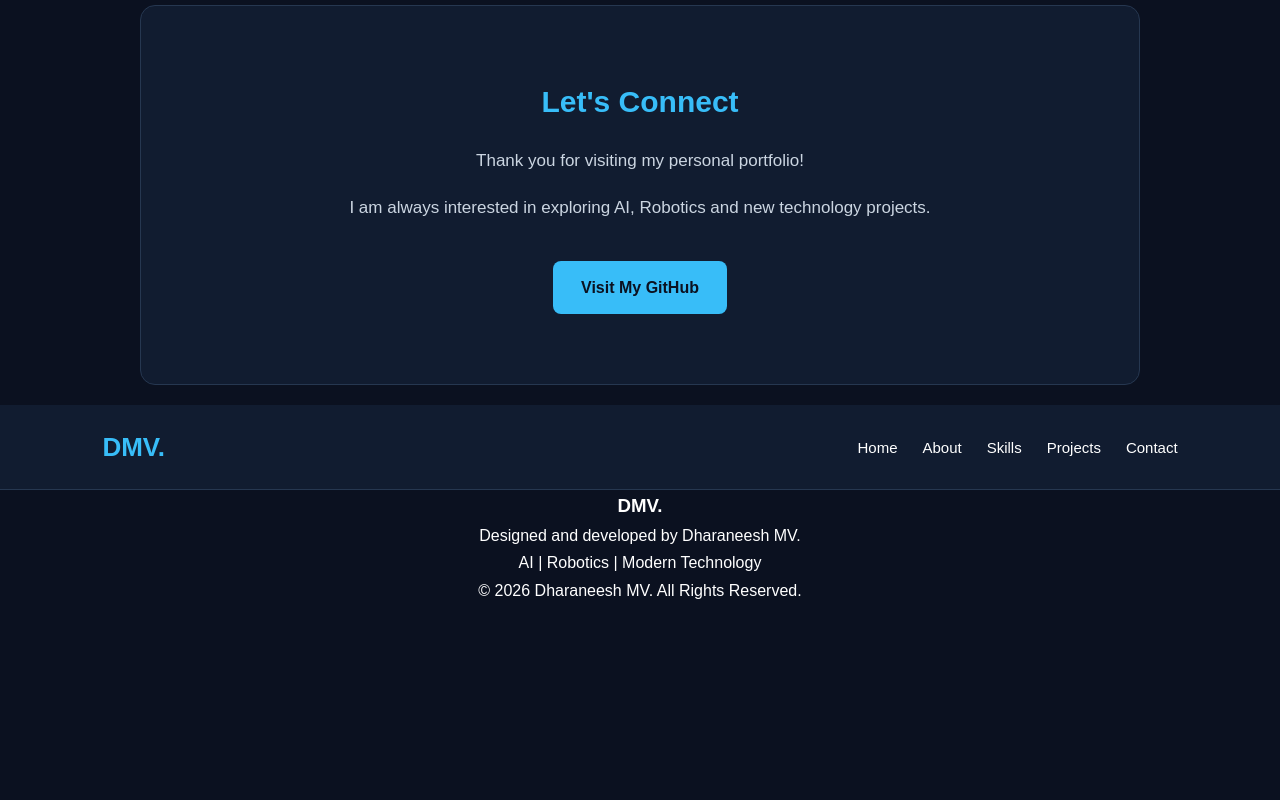
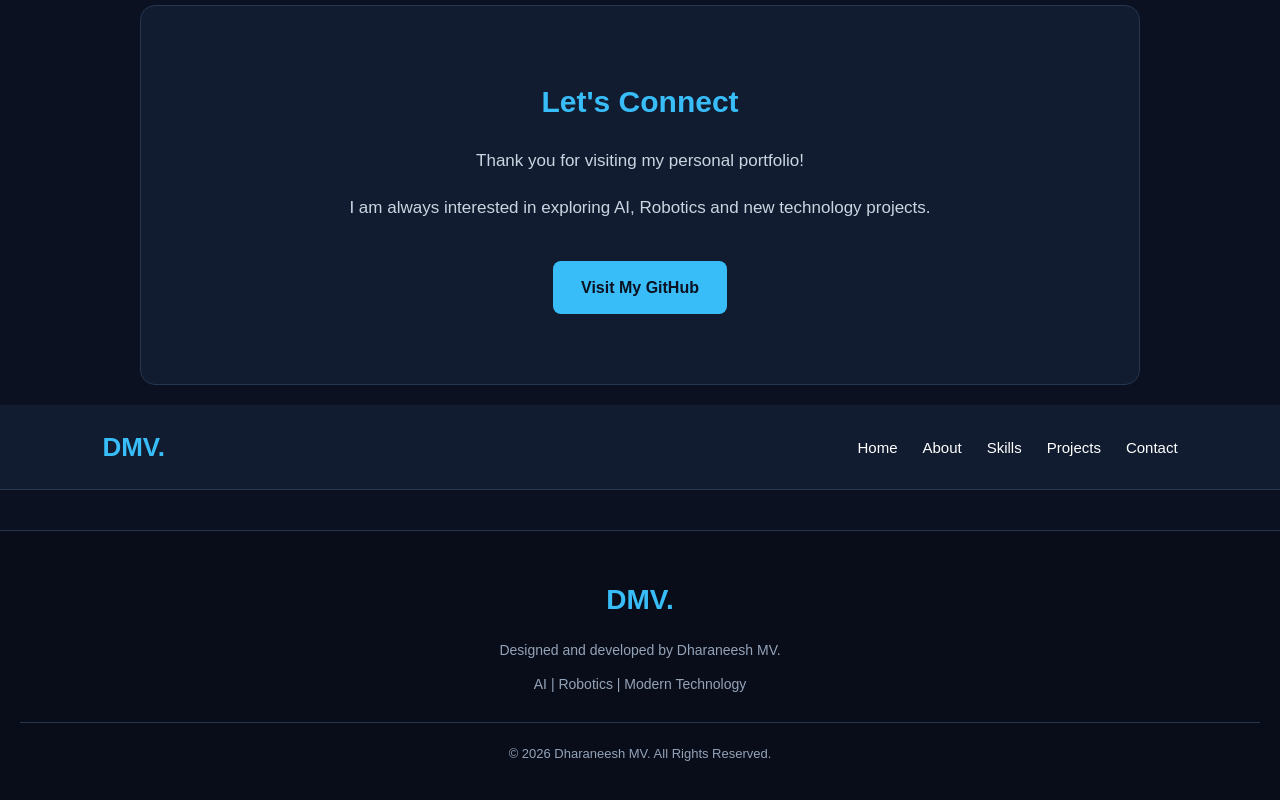
Before and after one commit to mvdharaneeshmvdharaneesh143-sketch/dharaneesh-portfolio, a plain HTML site: page index.html in a window 1280 px wide. Shown: the part 2362-3162 px from the top of the page. Before the commit the page ends 2966 px from the top, so only its background shows below. Drawn offline with Linux system fonts and the light colour scheme.

Commit message:
Style professional website footer

```diff
--- a/style.css
+++ b/style.css
@@ -284,3 +284,38 @@ section:not(#home):hover {
     transform: translateY(-4px);
     box-shadow: 0 8px 20px rgba(56, 189, 248, 0.2);
 }
+
+/* WEBSITE FOOTER */
+
+.footer {
+    background: #080d19;
+    border-top: 1px solid #263750;
+    padding: 45px 20px;
+    margin-top: 40px;
+    text-align: center;
+}
+
+/* FOOTER BRAND */
+
+.footer h3 {
+    color: #38bdf8;
+    font-size: 28px;
+    margin-bottom: 15px;
+}
+
+/* FOOTER TEXT */
+
+.footer p {
+    color: #94a3b8;
+    font-size: 14px;
+    margin: 10px 0;
+}
+
+/* COPYRIGHT */
+
+.footer .copyright {
+    margin-top: 25px;
+    padding-top: 20px;
+    border-top: 1px solid #263750;
+    font-size: 13px;
+}
```
